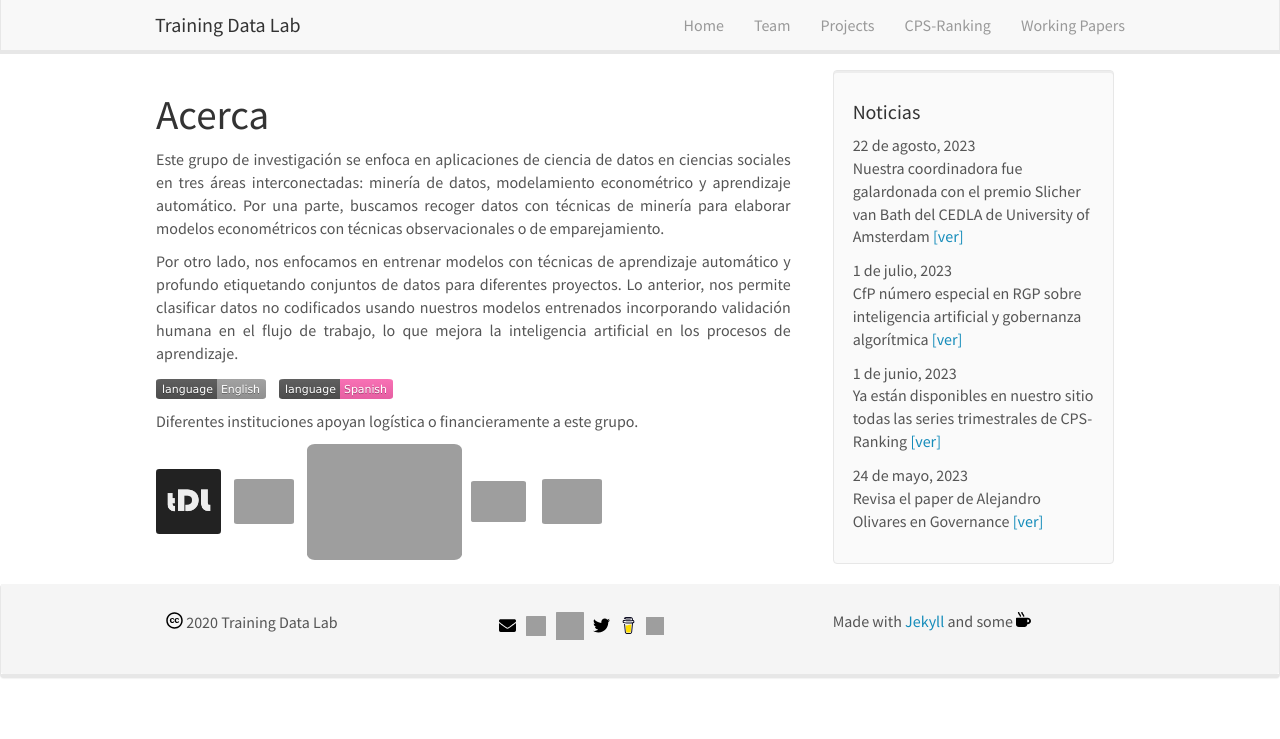
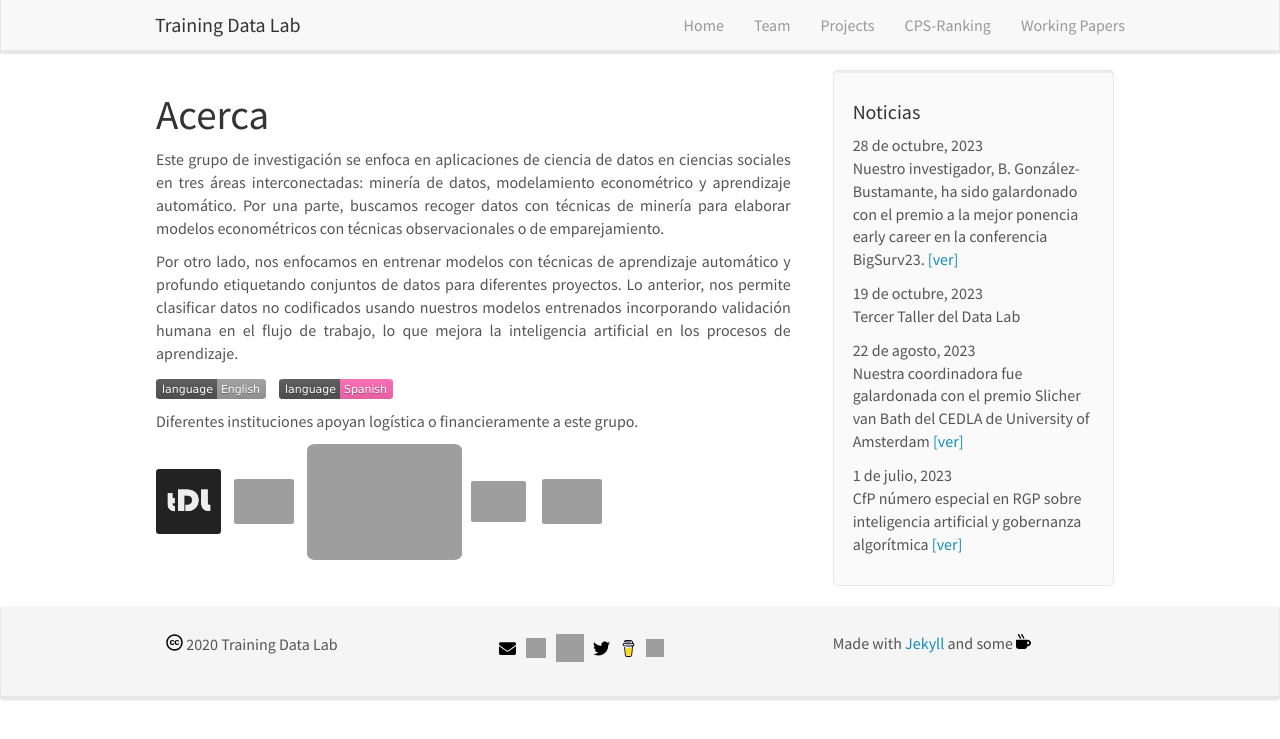
Before and after one commit to training-datalab/old-training-datalab.com, a Jekyll site: the page built from _pages/about_spanish.md, in a window 1280 px wide. Shown: the top 739 px of the page. Built offline with Jekyll 4.4.1, drawn with Linux system fonts in a browser that asks for light colours; nearby versions of some CDN libraries.

Commit message:
Update news_spanish.yml

```diff
--- a/_data/news_spanish.yml
+++ b/_data/news_spanish.yml
@@ -1,3 +1,11 @@
+- date: 28 de octubre, 2023
+  headline: "Nuestro investigador, B. González-Bustamante, ha sido galardonado con el premio a la mejor ponencia early career en la conferencia BigSurv23."
+  newslink: <a href="https://twitter.com/BigSurvConf/status/1719558907503215064/photo/2" target="_blank">[ver]</a>
+
+- date: 19 de octubre, 2023
+  headline: "Tercer Taller del Data Lab"
+  newslink:
+
 - date: 22 de agosto, 2023
   headline: "Nuestra coordinadora fue galardonada con el premio Slicher van Bath del CEDLA de University of Amsterdam"
   newslink: <a href="https://www.cedla.nl/slicher-van-bath-de-jong-fonds" target="_blank">[ver]</a>
@@ -5,11 +13,3 @@
 - date: 1 de julio, 2023
   headline: "CfP número especial en RGP sobre inteligencia artificial y gobernanza algorítmica"
   newslink: <a href="https://doi.org/10.17605/OSF.IO/FNRGQ">[ver]</a>
-
-- date: 1 de junio, 2023
-  headline: "Ya están disponibles en nuestro sitio todas las series trimestrales de CPS-Ranking"
-  newslink: <a href="https://training-datalab.com/projects/cps-ranking">[ver]</a>
-
-- date: 24 de mayo, 2023
-  headline: "Revisa el paper de Alejandro Olivares en Governance"
-  newslink: <a href="https://doi.org/10.1111/gove.12803" target="_blank">[ver]</a>
```
